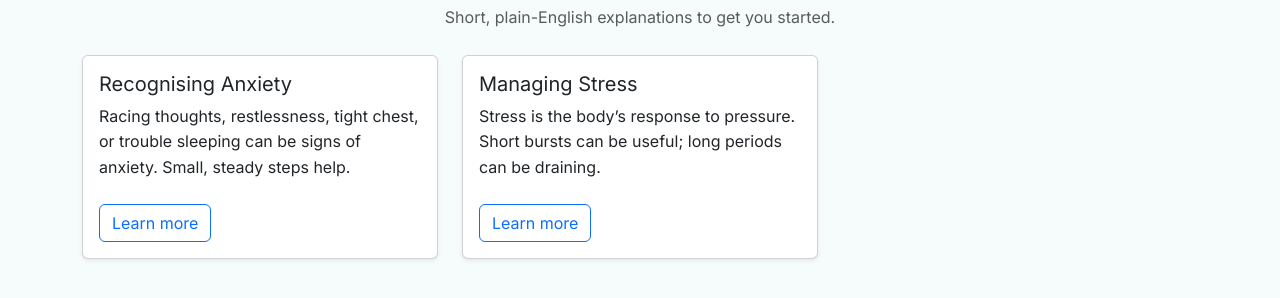
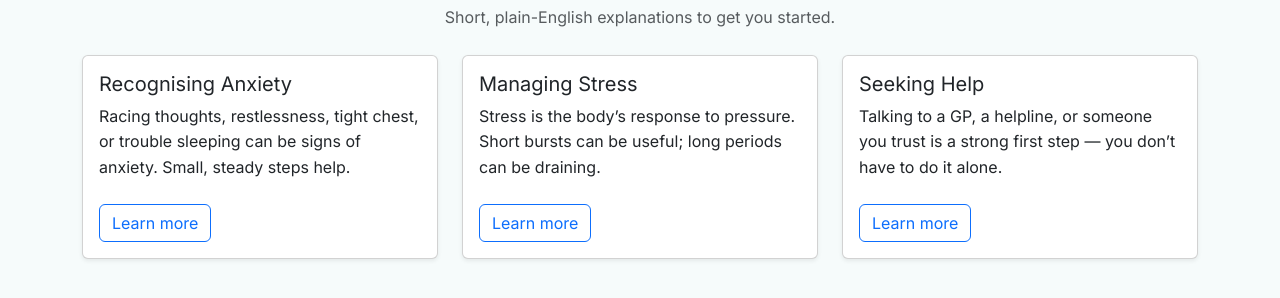
Before and after one commit to Nickncube/Good-Head-Space, a plain HTML site: page index.html in a window 1280 px wide. Shown: the part 638-936 px from the top of the page. Drawn offline with nearby package versions, Linux system fonts and the light colour scheme; files that its build step writes are made by us from their sources; a web font is replaced by a local one.

Commit message:
add seeking help  card with collapsible details

```diff
--- a/index.html
+++ b/index.html
@@ -97,6 +97,24 @@
         </article>
       </div>
 
+       <!-- Seeking Help Card -->
+      <div class="col-12 col-md-4">
+        <article class="card h-100 shadow-sm">
+          <div class="card-body">
+            <h3 class="card-title h5">Seeking Help</h3>
+            <p class="card-text">Talking to a GP, a helpline, or someone you trust is a strong first step — you don’t have to do it alone.</p>
+            <button class="btn btn-outline-primary mt-2" data-bs-toggle="collapse" data-bs-target="#moreHelp" aria-expanded="false" aria-controls="moreHelp">Learn more</button>
+            <div id="moreHelp" class="collapse mt-3">
+              <p class="mb-0">Keep notes of how you’ve been feeling, bring 1–2 examples, and ask about local support options.</p>
+            </div>
+          </div>
+        </article>
+      </div>
+    </div>
+  </div>
+</section>
+
+
     </div>
   </div>
 </section>
```
